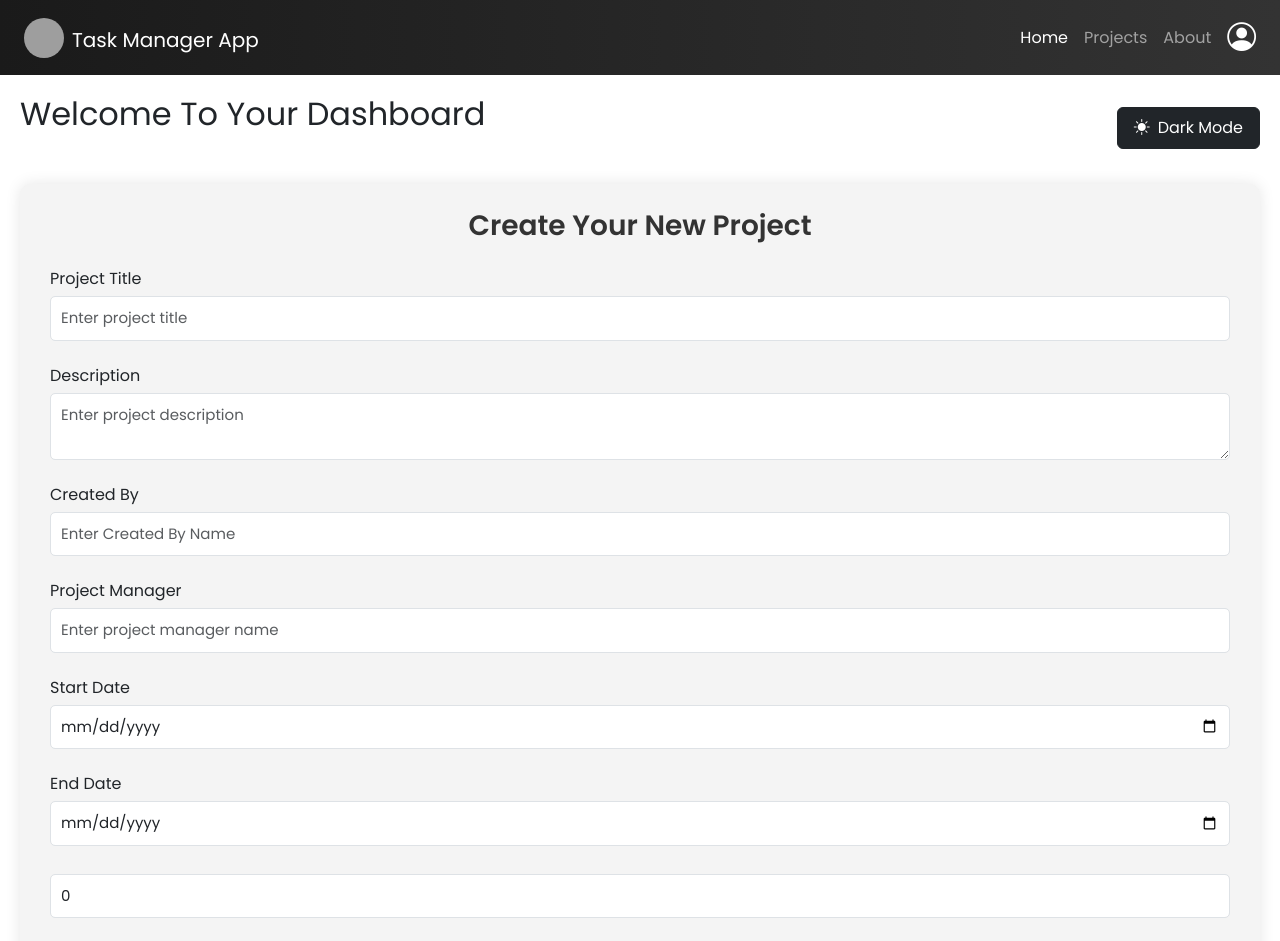
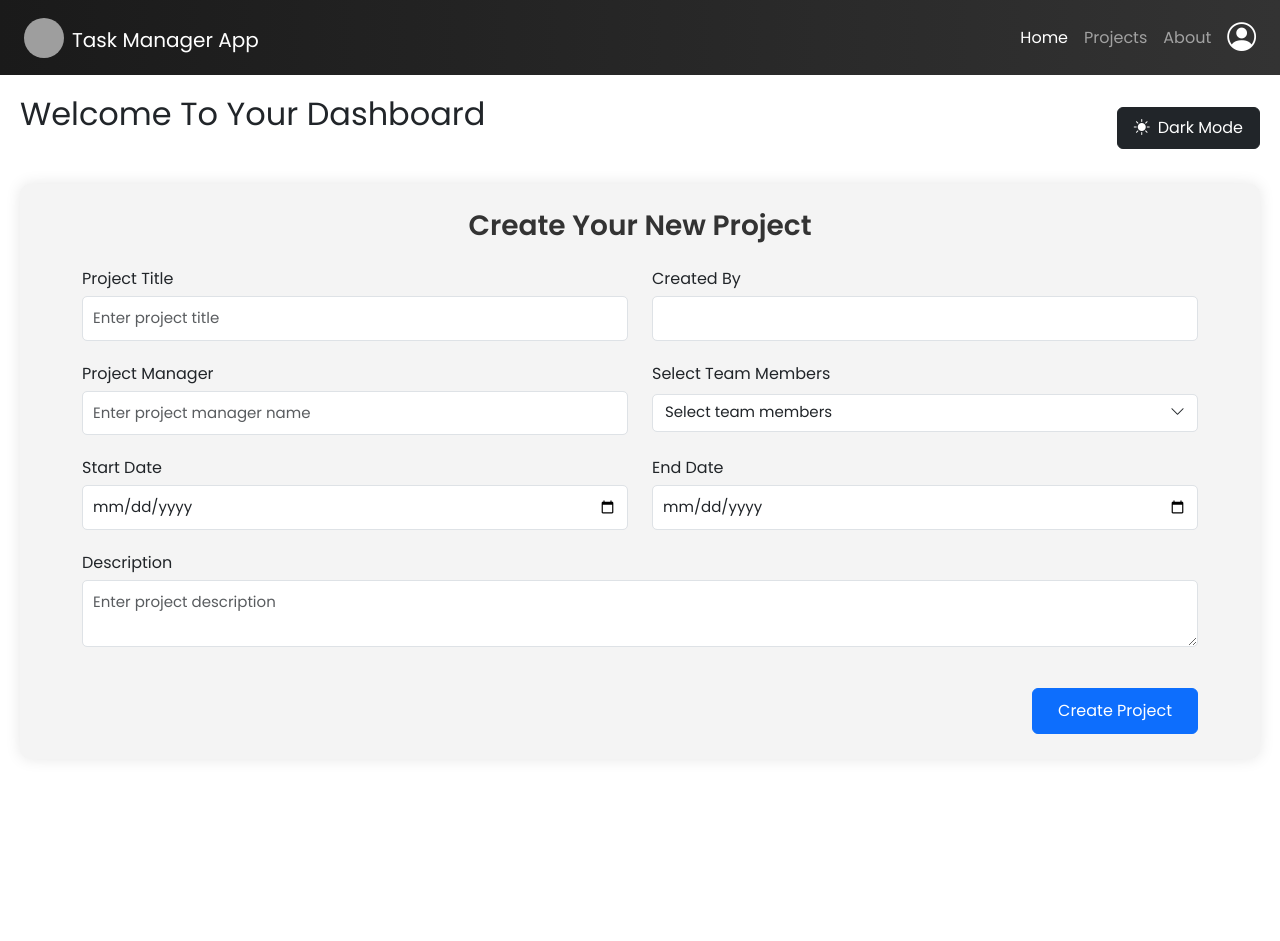
Before and after one commit to Piyush-Joshi-WaiTech/task-management-app-final-angular, an Angular app: page /home in a window 1280 px wide. Shown: the top 941 px of the page. After the commit the page ends 819 px from the top, so only its background shows below. Built offline with nearby package versions, Linux system fonts and the light colour scheme; sample sign-in values are in the browser's storage; grey boxes are pictures that could not be loaded.

Commit message:
refactor: remove unused code and improve overall structure in home component

```diff
--- a/src/app/home/home.component.html
+++ b/src/app/home/home.component.html
@@ -23,7 +23,9 @@
   <div class="create-section">
     <h3>Create Your New Project</h3>
     <form (ngSubmit)="createProject()">
-      <div class="form-group">
+      <div class="container">
+        <div class="row">
+          <div class="col-md-6 mb-3">
             <label for="projectTitle">Project Title</label>
             <input
               type="text"
@@ -39,42 +41,27 @@
               Project title is required.
             </div>
           </div>
-      <div class="form-group">
-        <label for="projectDescription">Description</label>
-        <textarea
-          id="projectDescription"
-          [(ngModel)]="project.description"
-          name="description"
-          class="form-control"
-          placeholder="Enter project description"
-          (input)="validateProjectForm()"
-          [ngClass]="{ 'is-invalid': showError && !project.description }"
-          required
-        ></textarea>
-        <div *ngIf="showError && !project.description" class="invalid-feedback">
-          Project description is required.
-        </div>
-      </div>
 
-      <div class="form-group">
+          <div class="col-md-6 mb-3">
             <label for="createdBy">Created By</label>
             <input
               type="text"
               id="createdBy"
               [(ngModel)]="project.createdBy"
-          name="manager"
+              name="createdBy"
               class="form-control"
-          placeholder="Enter Created By Name"
-          (input)="validateProjectForm()"
-          [ngClass]="{ 'is-invalid': showError && !project.createdBy }"
-          required
+              [readonly]="true"
+              [value]="username"
             />
-        <div *ngIf="showError && !project.description" class="invalid-feedback">
-          Project Created By is required.
+            <div
+              *ngIf="showError && !project.createdBy"
+              class="invalid-feedback"
+            >
+              Created By is required.
             </div>
           </div>
 
-      <div class="form-group">
+          <div class="col-md-6 mb-3">
             <label for="projectManager">Project Manager</label>
             <input
               type="text"
@@ -83,7 +70,6 @@
               name="manager"
               class="form-control"
               placeholder="Enter project manager name"
-          (input)="validateProjectForm()"
               [ngClass]="{ 'is-invalid': showError && !project.manager }"
               required
             />
@@ -92,7 +78,72 @@
             </div>
           </div>
 
-      <div class="form-group">
+          <div class="col-md-6 mb-3 position-relative">
+            <label for="teamMember" class="form-label"
+              >Select Team Members</label
+            >
+            <div
+              class="form-control d-flex justify-content-between align-items-center"
+              style="cursor: pointer; height: 38px; padding: 0.375rem 0.75rem"
+              (click)="isTeamDropdownOpen = !isTeamDropdownOpen"
+            >
+              <span>
+                {{
+                  project.teamMember > 0
+                    ? project.teamMember + " selected"
+                    : "Select team members"
+                }}
+              </span>
+              <i
+                class="bi"
+                [ngClass]="
+                  isTeamDropdownOpen ? 'bi-chevron-up' : 'bi-chevron-down'
+                "
+              ></i>
+            </div>
+
+            <div
+              class="dropdown-menu show shadow ms-2"
+              style="
+                position: absolute;
+                top: 92%;
+                left: 0;
+                right: 0;
+                width: 97%;
+                max-height: 200px;
+                overflow-y: auto;
+                z-index: 1000;
+                padding: 0.5rem;
+                margin-top: 2px;
+              "
+              *ngIf="isTeamDropdownOpen"
+            >
+              <div
+                *ngFor="let member of availableTeamMembers"
+                class="form-check mb-2 d-flex align-items-center"
+              >
+                <input
+                  type="checkbox"
+                  class="form-check-input me-2 ms-1"
+                  [id]="member"
+                  [checked]="project.teamMembersArray.includes(member)"
+                  (change)="onTeamMemberChange(member, $event)"
+                />
+                <label class="form-check-label" [for]="member">{{
+                  member
+                }}</label>
+              </div>
+            </div>
+
+            <div
+              *ngIf="showError && project.teamMember <= 0"
+              class="invalid-feedback d-block"
+            >
+              At least one team member is required.
+            </div>
+          </div>
+
+          <div class="col-md-6 mb-3">
             <label for="startDate">Start Date</label>
             <input
               type="date"
@@ -100,15 +151,18 @@
               [(ngModel)]="project.startDate"
               name="startDate"
               class="form-control"
-          (input)="validateProjectForm()"
               [ngClass]="{ 'is-invalid': showError && !project.startDate }"
               required
             />
-        <div *ngIf="showError && !project.startDate" class="invalid-feedback">
+            <div
+              *ngIf="showError && !project.startDate"
+              class="invalid-feedback"
+            >
               Start date is required.
             </div>
           </div>
-      <div class="form-group">
+
+          <div class="col-md-6 mb-3">
             <label for="endDate">End Date</label>
             <input
               type="date"
@@ -116,7 +170,6 @@
               [(ngModel)]="project.endDate"
               name="endDate"
               class="form-control"
-          (input)="validateProjectForm()"
               [ngClass]="{ 'is-invalid': showError && !project.endDate }"
               required
             />
@@ -125,42 +178,32 @@
             </div>
           </div>
 
-      <input
-        type="number"
-        min="1"
-        id="teamMember"
-        [(ngModel)]="project.teamMember"
-        name="teamMember"
+          <div class="col-12 mb-3">
+            <label for="projectDescription">Description</label>
+            <textarea
+              id="projectDescription"
+              [(ngModel)]="project.description"
+              name="description"
               class="form-control"
-        (input)="validateProjectForm()"
-        [ngClass]="{ 'is-invalid': showError && project.teamMember <= 0 }"
-        placeholder="Enter Team Member"
+              placeholder="Enter project description"
+              [ngClass]="{ 'is-invalid': showError && !project.description }"
               required
-      />
+            ></textarea>
             <div
-        *ngIf="showError && project.teamMember <= 0"
+              *ngIf="showError && !project.description"
               class="invalid-feedback"
             >
-        Team Member must be greater than 0.
+              Project description is required.
+            </div>
           </div>
 
-      <!-- <div class="form-group">
-        <label for="dueDate">Due Date</label>
-        <input
-          type="date"
-          id="dueDate"
-          [(ngModel)]="project.dueDate"
-          name="dueDate"
-          class="form-control"
-          (input)="validateProjectForm()"
-          [ngClass]="{ 'is-invalid': showError && !project.dueDate }"
-          required
-        />
-        <div *ngIf="showError && !project.dueDate" class="invalid-feedback">
-          Due date is required.
+          <div class="col-12">
+            <button class="btn btn-primary float-end" type="submit">
+              Create Project
+            </button>
           </div>
-      </div> -->
-      <button class="btn btn-primary" type="submit">Create Project</button>
+        </div>
+      </div>
     </form>
   </div>
 
--- a/src/app/home/home.component.ts
+++ b/src/app/home/home.component.ts
@@ -24,8 +24,9 @@ export class HomeComponent {
     manager: '',
     startDate: '',
     endDate: '',
-    teamMember: 0, // ✅ FIXED: was '' (string)
+    teamMember: 0,
     dueDays: 0,
+    teamMembersArray: [] as string[], // 👈 new field
   };
 
   tasks: any[] = [];
@@ -39,10 +40,14 @@ export class HomeComponent {
   isTaskCreationVisible: boolean = false;
   showError: boolean = false;
   showTaskError: boolean = false;
+  isTeamDropdownOpen = false; // Toggle for dropdown
 
   constructor(private router: Router, private projectService: ProjectService) {
     if (typeof localStorage !== 'undefined') {
       this.username = localStorage.getItem('email');
+    }
+    if (this.username) {
+      this.project.createdBy = this.username;
     }
 
     if (
@@ -94,12 +99,13 @@ export class HomeComponent {
     this.project = {
       title: '',
       description: '',
-      createdBy: '',
+      createdBy: this.username || '',
       manager: '',
       startDate: '',
       endDate: '',
       teamMember: 0,
-      dueDays: 0, // ✅ Add this line here too
+      dueDays: 0,
+      teamMembersArray: [],
     };
 
     this.showError = false;
@@ -122,6 +128,20 @@ export class HomeComponent {
 
   toggleTaskCreation() {
     this.isTaskCreationVisible = !this.isTaskCreationVisible;
+  }
+  availableTeamMembers = ['Alice', 'Bob', 'Charlie', 'David', 'Eva', 'Frank'];
+
+  onTeamMemberChange(name: string, event: Event) {
+    const isChecked = (event.target as HTMLInputElement).checked;
+
+    if (isChecked) {
+      this.project.teamMembersArray.push(name);
+    } else {
+      const index = this.project.teamMembersArray.indexOf(name);
+      if (index !== -1) this.project.teamMembersArray.splice(index, 1);
+    }
+
+    this.project.teamMember = this.project.teamMembersArray.length;
   }
 
   createTask() {
```
Lines whose indentation alone changed are shown as unchanged.
